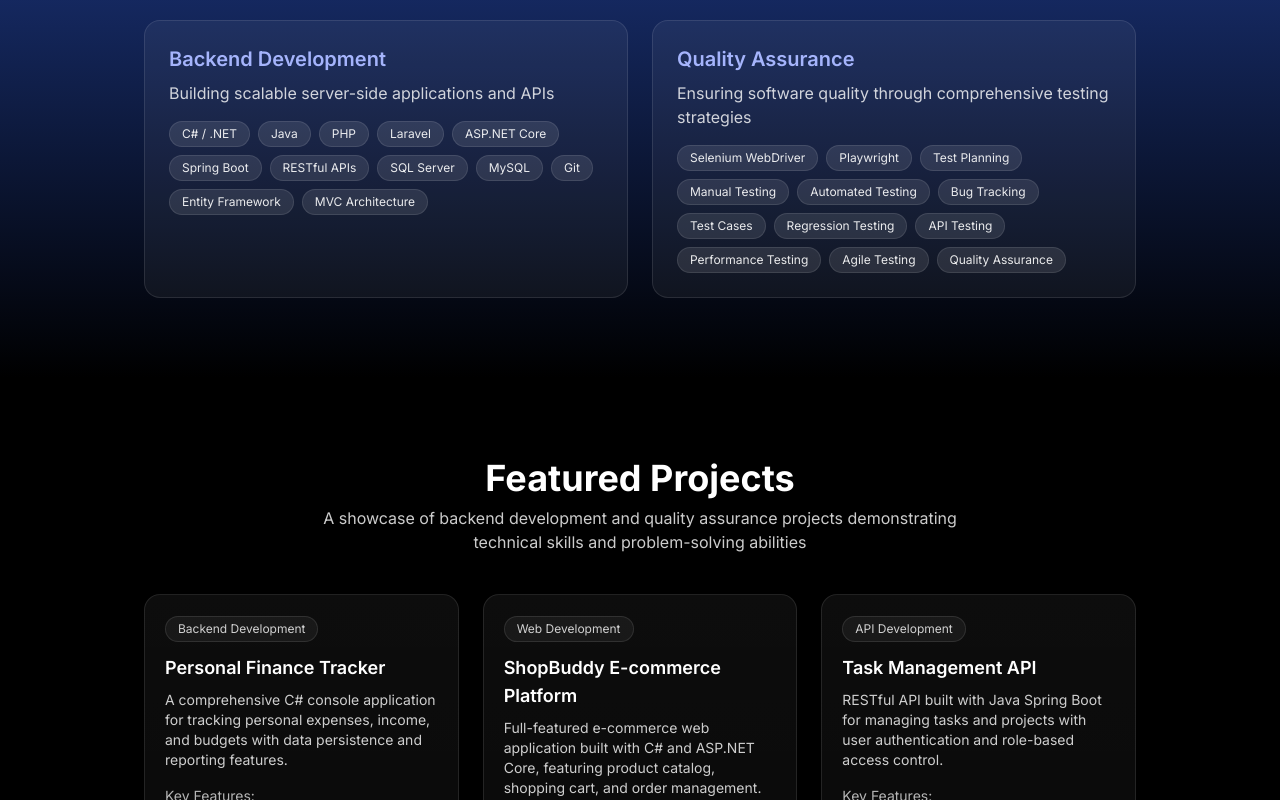
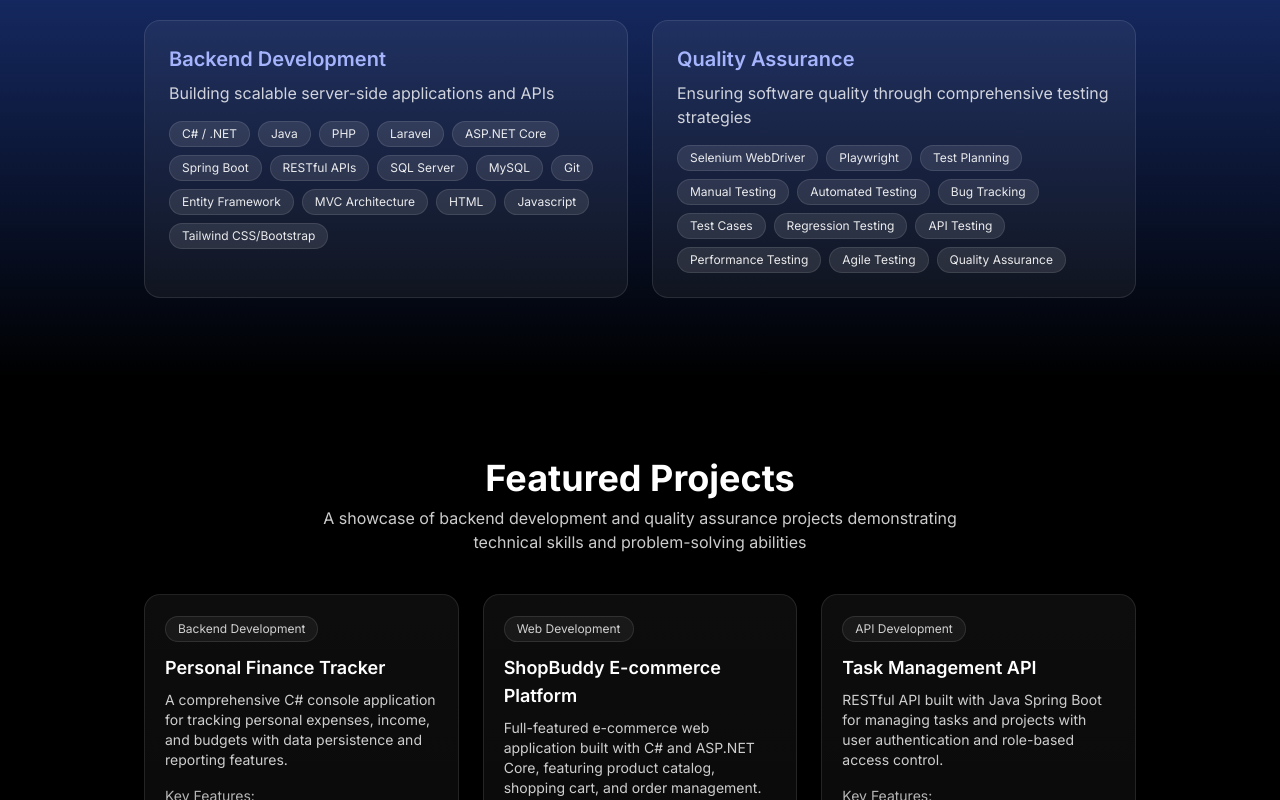
Before and after one commit to naldmach/donald-beqa-portfolio-v2, a React (Vite) app: page / in a window 1280 px wide. Shown: the part 880-1680 px from the top of the page. Built offline with nearby package versions, Linux system fonts and the light colour scheme.

Commit message:
Update HomePage.tsx

```diff
--- a/src/pages/HomePage.tsx
+++ b/src/pages/HomePage.tsx
@@ -49,8 +49,8 @@ const featuredProjects: FeaturedProject[] = [
       "User accounts",
       "Order tracking",
     ],
-    tech: ["C#", "ASP.NET Core", "MVC", "Entity Framework", "Bootstrap"],
-    code: "#",
+    tech: ["C#", "ASP.NET Core", "MVC", "Entity Framework", "Bootstrap", "HTML", "Javascript"],
+    code: "https://github.com/naldmach/shopbuddy-ecommerce",
     demo: "#",
   },
   {
@@ -257,6 +257,9 @@ export default function HomePage() {
                     "Git",
                     "Entity Framework",
                     "MVC Architecture",
+                    "HTML",
+                    "Javascript",
+                    "Tailwind CSS/Bootstrap",
                   ].map((s) => (
                     <span
                       key={s}
```
